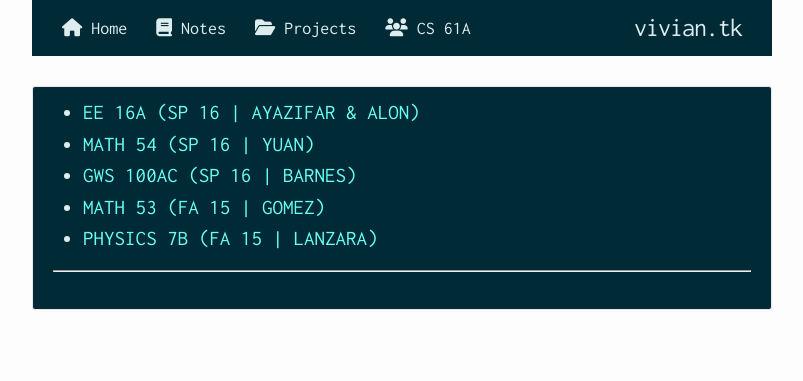
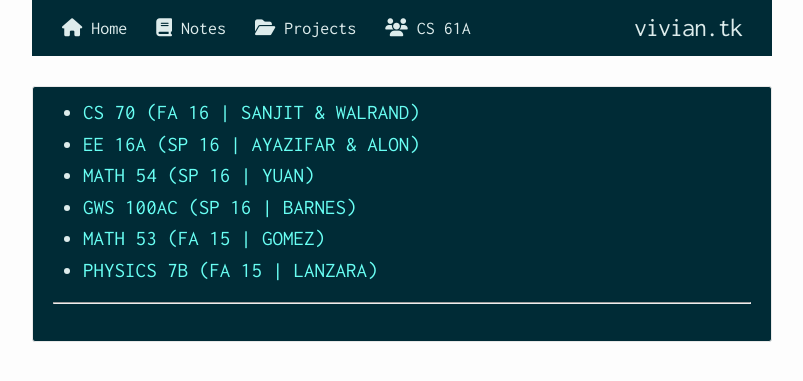
Before and after one commit to secant/secant.github.io, a Jekyll site: the page built from notes.html, in a window 1280 px wide. Shown: the top 381 px of the page, without its empty margins (238-1041 px from the left). Built offline with Jekyll 4.4.1, drawn with Linux system fonts in a browser that asks for light colours; nearby versions of some CDN libraries; library files that are not in the unit come from our copies.

Commit message:
Add 08-26 CS 70 notes

```diff
--- a/notes.html
+++ b/notes.html
@@ -23,6 +23,7 @@ Build the array of classes.
 <div class="text-box">
   <ul>
     <h3 style="margin-bottom: 0px">
+      <li><a href="#" click="cs70" class="click">CS 70 (FA 16 | SANJIT & WALRAND)</a></li>
       <li><a href="#" click="ee16a" class="click">EE 16A (SP 16 | AYAZIFAR & ALON)</a></li>
       <li><a href="#" click="math54" class="click">MATH 54 (SP 16 | YUAN)</a></li>
       <li><a href="#" click="gws100ac" class="click">GWS 100AC (SP 16 | BARNES)</a></li>
```
